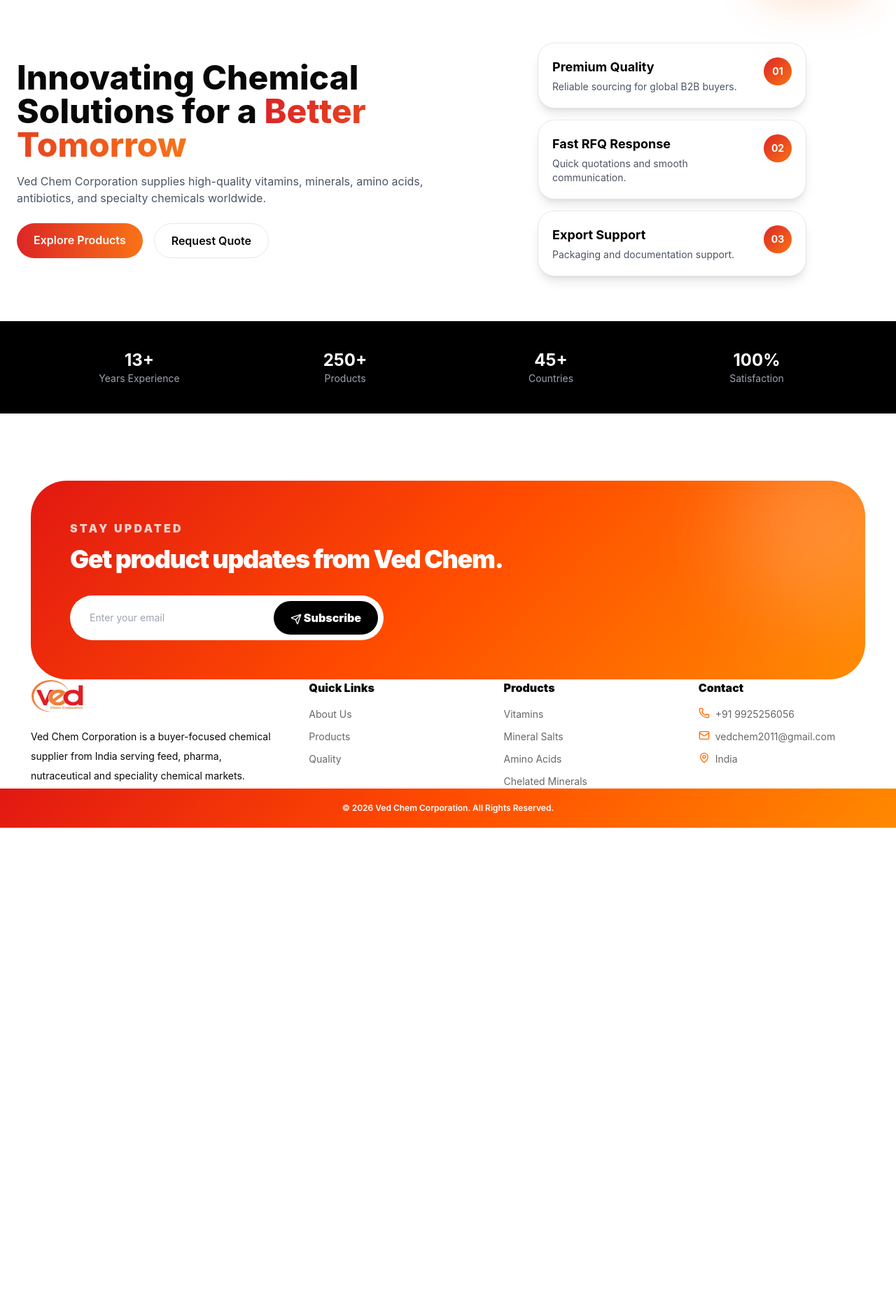
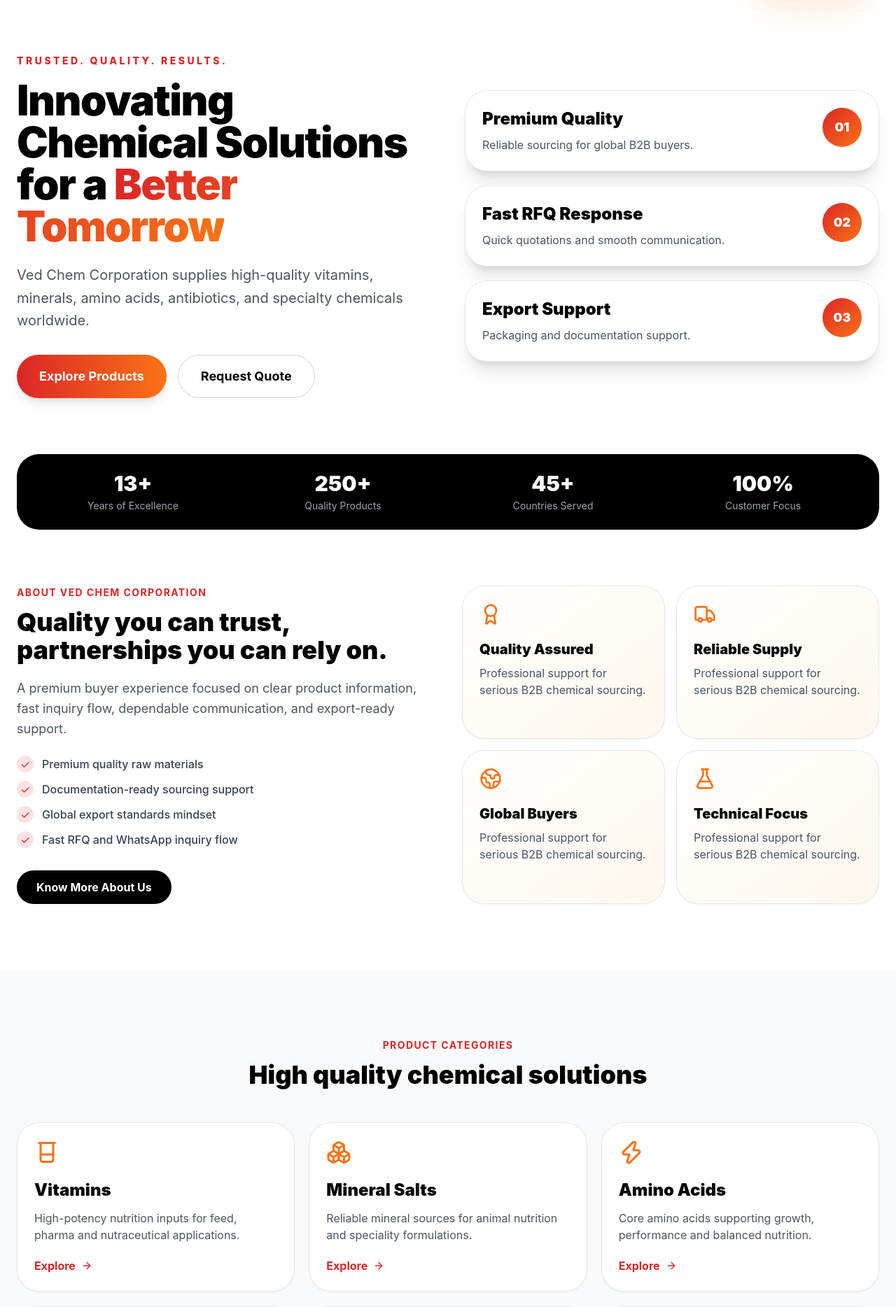
Before and after one commit to patelved3313/vedchem-redesign, a Next.js app: page /contact in a window 1280 px wide. Shown: the part 120-1988 px from the top of the page at 70% size. Before the commit the page ends 1303 px from the top, so only its background shows below. Built offline with nearby package versions, Linux system fonts and the light colour scheme.

Commit message:
Update page.tsx

```diff
--- a/app/[locale]/page.tsx
+++ b/app/[locale]/page.tsx
@@ -1,7 +1,27 @@
 import Link from 'next/link';
+import {
+  ArrowRight,
+  Award,
+  Beaker,
+  Boxes,
+  Factory,
+  FlaskConical,
+  Globe2,
+  ShieldCheck,
+  Sparkles,
+  Truck,
+  Zap,
+} from 'lucide-react';
+import { categories, featuredProducts } from '@/lib/products';
 
-export default function HomePage() {
-  const items = [
+const stats = [
+  ['13+', 'Years of Excellence'],
+  ['250+', 'Quality Products'],
+  ['45+', 'Countries Served'],
+  ['100%', 'Customer Focus'],
+];
+
+const heroCards = [
   {
     title: 'Premium Quality',
     text: 'Reliable sourcing for global B2B buyers.',
@@ -19,58 +39,81 @@
   },
 ];
 
+const industries = [
+  'Pharmaceuticals',
+  'Animal Nutrition',
+  'Nutraceuticals',
+  'Food & Beverages',
+  'Personal Care',
+  'Chemical Industry',
+];
+
+const categoryIcons = [Beaker, Boxes, Zap, ShieldCheck, Sparkles, Factory];
+
+export default function HomePage({
+  params,
+}: {
+  params: { locale: string };
+}) {
+  const base = `/${params.locale}`;
+
   return (
     <main className="bg-white">
       {/* HERO */}
-      <section className="mx-auto max-w-7xl px-6 py-16 grid md:grid-cols-2 gap-12 items-center">
+      <section className="mx-auto grid max-w-7xl items-center gap-12 px-6 pb-20 pt-14 md:grid-cols-2 md:pt-20">
         <div>
-          <h1 className="text-4xl md:text-5xl font-extrabold leading-tight">
+          <p className="mb-4 text-sm font-extrabold uppercase tracking-[0.25em] text-red-600">
+            Trusted. Quality. Results.
+          </p>
+
+          <h1 className="text-5xl font-black leading-tight tracking-tight text-black md:text-6xl">
             Innovating Chemical Solutions for a{' '}
             <span className="bg-gradient-to-r from-red-600 to-orange-500 bg-clip-text text-transparent">
               Better Tomorrow
             </span>
           </h1>
 
-          <p className="mt-4 text-gray-600">
+          <p className="mt-6 max-w-xl text-xl leading-relaxed text-gray-600">
             Ved Chem Corporation supplies high-quality vitamins, minerals,
             amino acids, antibiotics, and specialty chemicals worldwide.
           </p>
 
-          <div className="mt-6 flex gap-4">
+          <div className="mt-8 flex flex-col gap-4 sm:flex-row">
             <Link
-              href="/products"
-              className="rounded-full bg-gradient-to-r from-red-600 to-orange-500 px-6 py-3 text-white font-semibold"
+              href={`${base}/products`}
+              className="inline-flex items-center justify-center rounded-full bg-gradient-to-r from-red-600 to-orange-500 px-8 py-4 text-lg font-bold text-white shadow-lg transition hover:scale-105"
             >
               Explore Products
             </Link>
 
             <Link
-              href="/contact"
-              className="rounded-full border px-6 py-3 font-semibold"
+              href={`${base}/contact`}
+              className="inline-flex items-center justify-center rounded-full border border-gray-300 bg-white px-8 py-4 text-lg font-bold text-black transition hover:border-red-500 hover:text-red-600"
             >
               Request Quote
             </Link>
           </div>
         </div>
 
-        {/* RIGHT SIDE CLEAN CARDS */}
-        <div className="mx-auto w-full max-w-sm space-y-4">
-          {items.map((item) => (
+        <div className="space-y-5">
+          {heroCards.map((item) => (
             <div
               key={item.num}
-              className="flex items-start justify-between rounded-3xl bg-white p-5 shadow-lg border"
+              className="rounded-[2rem] border border-gray-200 bg-white p-6 shadow-xl"
             >
+              <div className="flex items-start justify-between gap-5">
                 <div>
-                <h3 className="text-lg font-bold text-black">
+                  <h3 className="text-2xl font-black text-black">
                     {item.title}
                   </h3>
-                <p className="mt-1 text-sm text-gray-600">
+                  <p className="mt-2 text-base leading-relaxed text-gray-600">
                     {item.text}
                   </p>
                 </div>
 
-              <div className="flex h-10 w-10 items-center justify-center rounded-full bg-gradient-to-br from-red-600 to-orange-500 text-sm font-bold text-white">
+                <div className="flex h-14 w-14 shrink-0 items-center justify-center rounded-full bg-gradient-to-br from-red-600 to-orange-500 text-lg font-black text-white">
                   {item.num}
+                </div>
               </div>
             </div>
           ))}
@@ -78,24 +121,222 @@
       </section>
 
       {/* STATS */}
-      <section className="bg-black text-white py-10">
-        <div className="mx-auto max-w-6xl grid grid-cols-2 md:grid-cols-4 text-center gap-6">
+      <section className="mx-auto max-w-7xl px-6 pb-20">
+        <div className="grid grid-cols-2 gap-4 rounded-[2rem] bg-black p-6 text-white md:grid-cols-4">
+          {stats.map(([num, label]) => (
+            <div key={label} className="text-center">
+              <p className="text-3xl font-black">{num}</p>
+              <p className="mt-1 text-sm text-gray-400">{label}</p>
+            </div>
+          ))}
+        </div>
+      </section>
+
+      {/* ABOUT */}
+      <section className="mx-auto grid max-w-7xl gap-10 px-6 pb-24 md:grid-cols-2">
         <div>
-            <p className="text-2xl font-bold">13+</p>
-            <p className="text-sm text-gray-400">Years Experience</p>
+          <p className="text-sm font-bold uppercase tracking-widest text-red-600">
+            About Ved Chem Corporation
+          </p>
+          <h2 className="mt-3 text-4xl font-black text-black">
+            Quality you can trust, partnerships you can rely on.
+          </h2>
+          <p className="mt-5 text-lg leading-relaxed text-gray-600">
+            A premium buyer experience focused on clear product information,
+            fast inquiry flow, dependable communication, and export-ready
+            support.
+          </p>
+
+          <div className="mt-6 space-y-3">
+            {[
+              'Premium quality raw materials',
+              'Documentation-ready sourcing support',
+              'Global export standards mindset',
+              'Fast RFQ and WhatsApp inquiry flow',
+            ].map((item) => (
+              <div key={item} className="flex items-center gap-3">
+                <span className="flex h-6 w-6 items-center justify-center rounded-full bg-red-100 text-red-600">
+                  ✓
+                </span>
+                <span className="font-medium text-gray-700">{item}</span>
               </div>
+            ))}
+          </div>
+
+          <Link
+            href={`${base}/about`}
+            className="mt-8 inline-flex rounded-full bg-black px-7 py-3 font-bold text-white transition hover:bg-red-600"
+          >
+            Know More About Us
+          </Link>
+        </div>
+
+        <div className="grid gap-4 sm:grid-cols-2">
+          {[
+            ['Quality Assured', Award],
+            ['Reliable Supply', Truck],
+            ['Global Buyers', Globe2],
+            ['Technical Focus', FlaskConical],
+          ].map(([title, Icon]: any) => (
+            <div
+              key={title}
+              className="rounded-[2rem] border bg-gradient-to-br from-white to-orange-50 p-6 shadow-sm"
+            >
+              <Icon className="h-8 w-8 text-orange-500" />
+              <h3 className="mt-5 text-xl font-black">{title}</h3>
+              <p className="mt-2 text-gray-600">
+                Professional support for serious B2B chemical sourcing.
+              </p>
+            </div>
+          ))}
+        </div>
+      </section>
+
+      {/* CATEGORIES */}
+      <section className="bg-gray-50 py-24">
+        <div className="mx-auto max-w-7xl px-6">
+          <div className="text-center">
+            <p className="text-sm font-bold uppercase tracking-widest text-red-600">
+              Product Categories
+            </p>
+            <h2 className="mt-3 text-4xl font-black text-black">
+              High quality chemical solutions
+            </h2>
+          </div>
+
+          <div className="mt-12 grid gap-5 sm:grid-cols-2 lg:grid-cols-3">
+            {categories.map((category, index) => {
+              const Icon = categoryIcons[index];
+
+              return (
+                <Link
+                  key={category.slug}
+                  href={`${base}/products`}
+                  className="group rounded-[2rem] border bg-white p-6 shadow-sm transition hover:-translate-y-1 hover:shadow-xl"
+                >
+                  <Icon className="h-9 w-9 text-orange-500" />
+                  <h3 className="mt-5 text-2xl font-black">{category.name}</h3>
+                  <p className="mt-3 text-gray-600">{category.line}</p>
+                  <p className="mt-5 inline-flex items-center gap-2 font-bold text-red-600">
+                    Explore <ArrowRight className="h-4 w-4" />
+                  </p>
+                </Link>
+              );
+            })}
+          </div>
+        </div>
+      </section>
+
+      {/* FEATURED PRODUCTS */}
+      <section className="mx-auto max-w-7xl px-6 py-24">
+        <div className="flex flex-col justify-between gap-5 md:flex-row md:items-end">
           <div>
-            <p className="text-2xl font-bold">250+</p>
-            <p className="text-sm text-gray-400">Products</p>
+            <p className="text-sm font-bold uppercase tracking-widest text-red-600">
+              Featured Products
+            </p>
+            <h2 className="mt-3 text-4xl font-black text-black">
+              Fast paths to popular products.
+            </h2>
           </div>
-          <div>
-            <p className="text-2xl font-bold">45+</p>
-            <p className="text-sm text-gray-400">Countries</p>
+
+          <Link
+            href={`${base}/products`}
+            className="font-bold text-red-600 hover:text-orange-500"
+          >
+            View all products →
+          </Link>
         </div>
-          <div>
-            <p className="text-2xl font-bold">100%</p>
-            <p className="text-sm text-gray-400">Satisfaction</p>
+
+        <div className="mt-12 grid gap-5 sm:grid-cols-2 lg:grid-cols-4">
+          {featuredProducts.map((product) => (
+            <Link
+              key={product.slug}
+              href={`${base}/products/${product.slug}`}
+              className="group rounded-[2rem] border bg-white p-6 shadow-sm transition hover:-translate-y-1 hover:shadow-xl"
+            >
+              <div className="flex h-32 items-center justify-center rounded-3xl bg-gradient-to-br from-orange-100 to-red-100">
+                <FlaskConical className="h-14 w-14 text-orange-600" />
               </div>
+              <p className="mt-5 text-sm font-bold text-red-600">
+                {product.category}
+              </p>
+              <h3 className="mt-2 text-xl font-black">{product.name}</h3>
+              <p className="mt-3 line-clamp-3 text-sm text-gray-600">
+                {product.short}
+              </p>
+              <p className="mt-5 font-bold text-red-600">View details →</p>
+            </Link>
+          ))}
+        </div>
+      </section>
+
+      {/* WHY CHOOSE */}
+      <section className="bg-gradient-to-br from-black via-[#1a0803] to-red-950 py-24 text-white">
+        <div className="mx-auto max-w-7xl px-6 text-center">
+          <p className="text-sm font-bold uppercase tracking-widest text-orange-400">
+            Why Choose Us?
+          </p>
+          <h2 className="mt-3 text-4xl font-black">
+            Your success is our commitment.
+          </h2>
+
+          <div className="mt-12 grid gap-5 sm:grid-cols-2 lg:grid-cols-4">
+            {[
+              [ShieldCheck, 'Premium Quality'],
+              [Truck, 'Timely Delivery'],
+              [Globe2, 'Competitive Pricing'],
+              [Sparkles, 'Customer Support'],
+            ].map(([Icon, label]: any) => (
+              <div key={label} className="rounded-[2rem] border border-white/10 p-6">
+                <Icon className="mx-auto h-9 w-9 text-orange-400" />
+                <h3 className="mt-5 text-xl font-black">{label}</h3>
+                <p className="mt-3 text-gray-300">
+                  Dedicated support for your business requirements.
+                </p>
+              </div>
+            ))}
+          </div>
+        </div>
+      </section>
+
+      {/* INDUSTRIES */}
+      <section className="mx-auto max-w-7xl px-6 py-24">
+        <div className="text-center">
+          <p className="text-sm font-bold uppercase tracking-widest text-red-600">
+            Industries We Serve
+          </p>
+          <h2 className="mt-3 text-4xl font-black text-black">
+            Chemical inputs for growth sectors.
+          </h2>
+        </div>
+
+        <div className="mt-10 grid gap-4 sm:grid-cols-2 lg:grid-cols-3">
+          {industries.map((industry) => (
+            <div
+              key={industry}
+              className="rounded-full border bg-white px-6 py-4 text-center font-bold shadow-sm"
+            >
+              {industry}
+            </div>
+          ))}
+        </div>
+      </section>
+
+      {/* CTA */}
+      <section className="mx-auto max-w-7xl px-6 pb-28">
+        <div className="rounded-[2rem] bg-gradient-to-r from-red-600 to-orange-500 p-10 text-white md:p-14">
+          <p className="font-bold uppercase tracking-widest text-white/80">
+            Ready to source?
+          </p>
+          <h2 className="mt-3 max-w-3xl text-4xl font-black">
+            Send product requirements and get a focused response.
+          </h2>
+          <Link
+            href={`${base}/contact`}
+            className="mt-8 inline-flex rounded-full bg-black px-8 py-4 font-bold text-white transition hover:bg-white hover:text-black"
+          >
+            Start RFQ →
+          </Link>
         </div>
       </section>
     </main>
```
Lines whose indentation alone changed are shown as unchanged.
